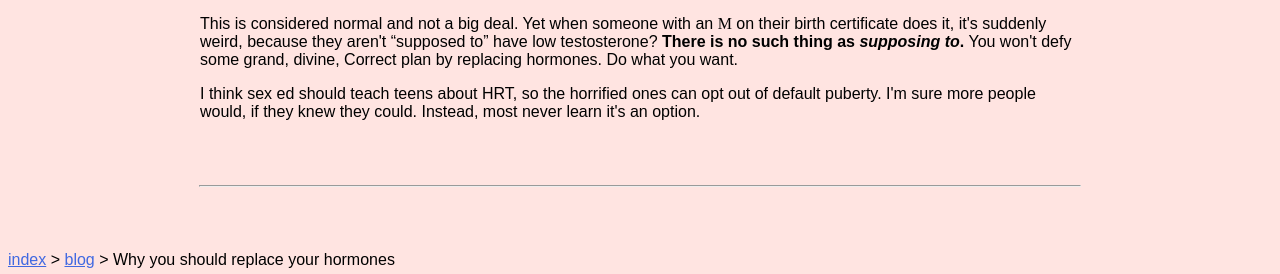
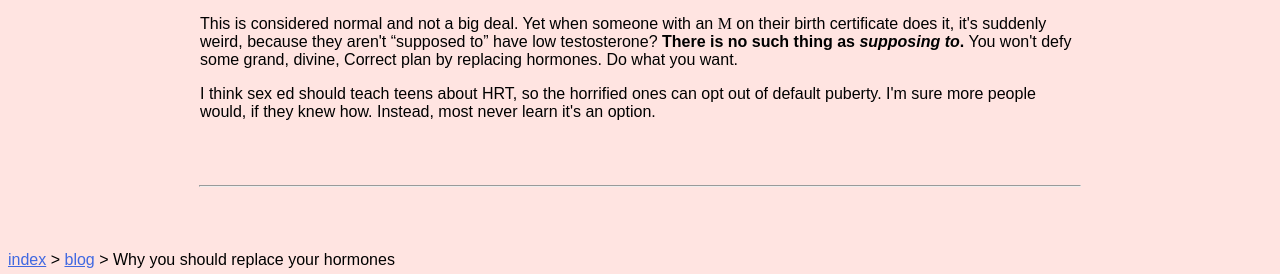
Before and after one commit to Roachbones/Roachbones.github.io, a Jekyll site: the page built from drafts/hrt.html, in a window 1280 px wide. Shown: the part 688-962 px from the top of the page. Built offline with Jekyll 4.4.1, drawn with Linux system fonts in a browser that asks for light colours.

Commit message:
Omit needless word

```diff
--- a/drafts/hrt.html
+++ b/drafts/hrt.html
@@ -121,7 +121,7 @@ Some testosterone effects (body hair, facial hair, voice deepening) are pretty p
 <p>Some women who suffer acne are prescribed <dfn>spironolactone</dfn>, a testosterone blocker common in the US, since testosterone can be a cause of (oilier skin, and therefore) acne. In other words, they are bothered by an effect of testosterone, so they take a pill to block testosterone, so the effect goes away. <!--Spironolactone is the exact pill I take. -->
 <p>This is considered normal and not a big deal. Yet when someone with an <span style=font-family:serif>M</span> on their birth certificate does it, it's suddenly weird, because they aren't “supposed to” have low testosterone? <strong>There is no such thing as <i>supposing to</i>.</strong> <!--If you want to stop effects of testosterone, replace it with estrogen. You're not defying some grand, divine, Correct plan by doing that.--> You won't defy some grand, divine, Correct plan by replacing hormones. Do what you want.
 
-<p>I think sex ed should teach teens about HRT, so the horrified ones can opt out of default puberty. I'm sure more people would, if they knew they could. Instead, most never learn it's an option.
+<p>I think sex ed should teach teens about HRT, so the horrified ones can opt out of default puberty. I'm sure more people would, if they knew how. Instead, most never learn it's an option.
 
 <!--
 
```
